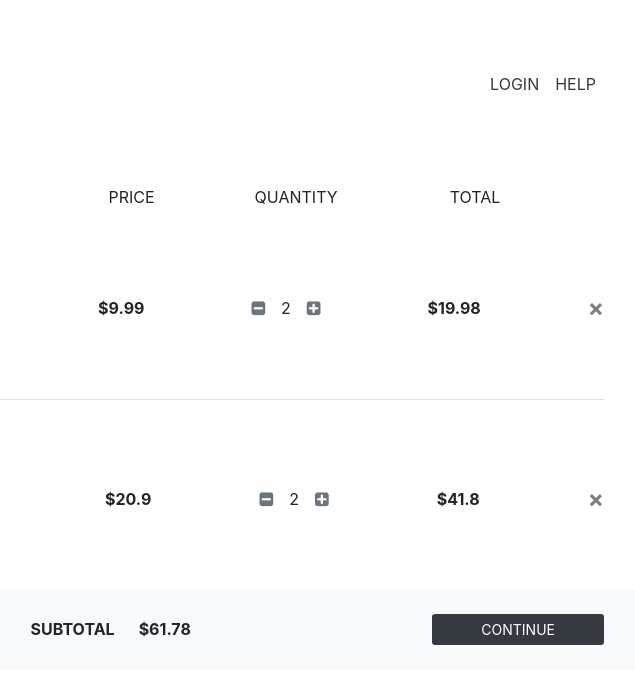
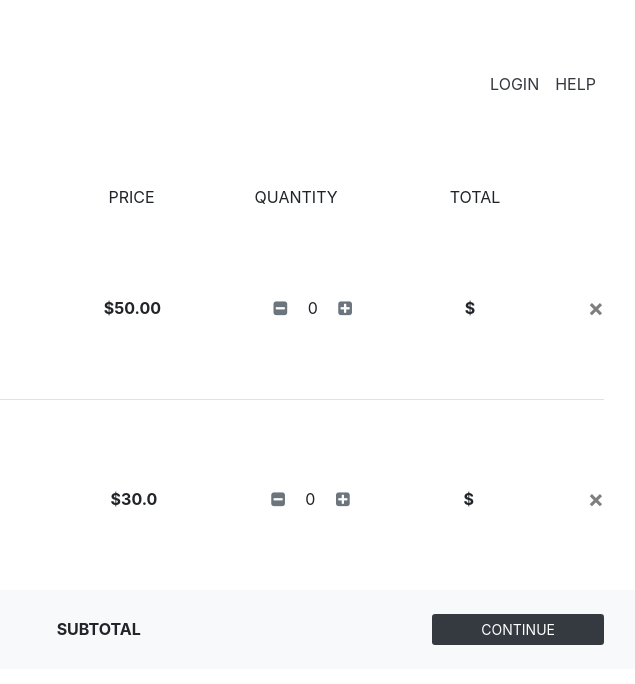
Before and after one commit to Nicolas-Bueno/EcommerceCart, a plain HTML site: page index.html in a window 1280 px wide. Shown: the full height of the page, 496-1131 px from the left. Drawn offline with nearby package versions, Linux system fonts and the light colour scheme.

Commit message:
update in template

```diff
--- a/index.html
+++ b/index.html
@@ -13,7 +13,7 @@
 <body>
     <div class="container bg-white rounded-top mt-5" id="zero-pad">
         <div class="row d-flex justify-content-center">
-            <div class="col-lg-10 col-12 pt-3">
+            <div class="col-lg-10 col-12 pt-3" id="cart">
                 <div class="d-flex">
                     <div class="pt-1"><h4>My T-shirt</h4></div>
                     <div class="ml-auto p-2"><a href="#" class="text-dark text-decoration-none" id="mobile-font">LOGIN</a></div>
@@ -29,7 +29,7 @@
                     <div class="px-lg-5 ml-lg-1" id="quantity">QUANTITY</div>
                     <div class="px-lg-5 ml-lg-3" id="total">TOTAL</div>
                 </div>
-                <div class="d-flex flex-row justify-content-between align-items-center pt-lg-4 pt-2 pb-3 border-bottom mobile">
+                <div id="product0" class="d-flex flex-row justify-content-between align-items-center pt-lg-4 pt-2 pb-3 border-bottom mobile">
                     <div class="d-flex flex-row align-items-center">
                         <div><img src="https://images.unsplash.com/photo-1529374255404-311a2a4f1fd9?ixlib=rb-1.2.1&ixid=eyJhcHBfaWQiOjEyMDd9&auto=format&fit=crop&w=500&q=60" width="150" height="150" alt="" id="image"></div>
                         <div class="d-flex flex-column pl-md-3 pl-1">
@@ -39,14 +39,16 @@
                             <div>Size:<span class="pl-4"> M</span></div>
                         </div>
                     </div>
-                    <div class="pl-md-0 pl-1"><b>$9.99</b></div>
+                    <div class="pl-md-0 pl-1"><b>$50.00</b></div>
                     <div class="pl-md-0 pl-2">
-                        <span class="fa fa-minus-square text-secondary"></span><span class="px-md-3 px-1">2</span><span class="fa fa-plus-square text-secondary"></span>
+                        <span class="fa fa-minus-square text-secondary"></span>
+                        <span class="px-md-3 px-1" id="quantity0">0</span>
+                        <span class="fa fa-plus-square text-secondary"></span>
                     </div>
-                    <div class="pl-md-0 pl-1"><b>$19.98</b></div>
+                    <div class="pl-md-0 pl-1"><b>$</b><span id="total0"></span></div>
                     <div class="close">&times;</div>
                 </div>
-                <div class="d-flex flex-row justify-content-between align-items-center pt-4 pb-3 mobile">
+                <div id="product1" class="d-flex flex-row justify-content-between align-items-center pt-4 pb-3 mobile">
                     <div class="d-flex flex-row align-items-center">
                         <div><img src="https://images.unsplash.com/photo-1529374255404-311a2a4f1fd9?ixlib=rb-1.2.1&ixid=eyJhcHBfaWQiOjEyMDd9&auto=format&fit=crop&w=500&q=60" width="150" height="150" alt="" id="image"></div>
                         <div class="d-flex flex-column pl-md-3 pl-1">
@@ -56,11 +58,13 @@
                             <div>Size:<span class="pl-4"> XL</span></div>
                         </div>
                     </div>
-                    <div class="pl-md-0 pl-1"><b>$20.9</b></div>
+                    <div class="pl-md-0 pl-1"><b>$30.0</b></div>
                     <div class="pl-md-0 pl-2">
-                        <span class="fa fa-minus-square text-secondary"></span><span class="px-md-3 px-1">2</span><span class="fa fa-plus-square text-secondary"></span>
+                        <span class="fa fa-minus-square text-secondary"></span>
+                        <span class="px-md-3 px-1" id="quantity1">0</span>
+                        <span class="fa fa-plus-square text-secondary"></span>
                     </div>
-                    <div class="pl-md-0 pl-1"><b>$41.8</b></div>
+                    <div class="pl-md-0 pl-1"><b>$</b><span id="total1"></span></div>
                     <div class="close">&times;</div>
                 </div>
 
@@ -75,7 +79,7 @@
                         <button class="btn btn-sm bg-light border border-dark">GO BACK</button>
                     </div>
                     <div class="px-md-0 px-1" id="footer-font">
-                        <b class="pl-md-4">SUBTOTAL<span class="pl-md-4">$61.78</span></b>
+                        <b class="pl-md-4">SUBTOTAL<span class="pl-md-4" id="valueTotal"></span></b>
                     </div>
                     <div>
                         <button class="btn btn-sm bg-dark text-white px-lg-5 px-3">CONTINUE</button>
```
